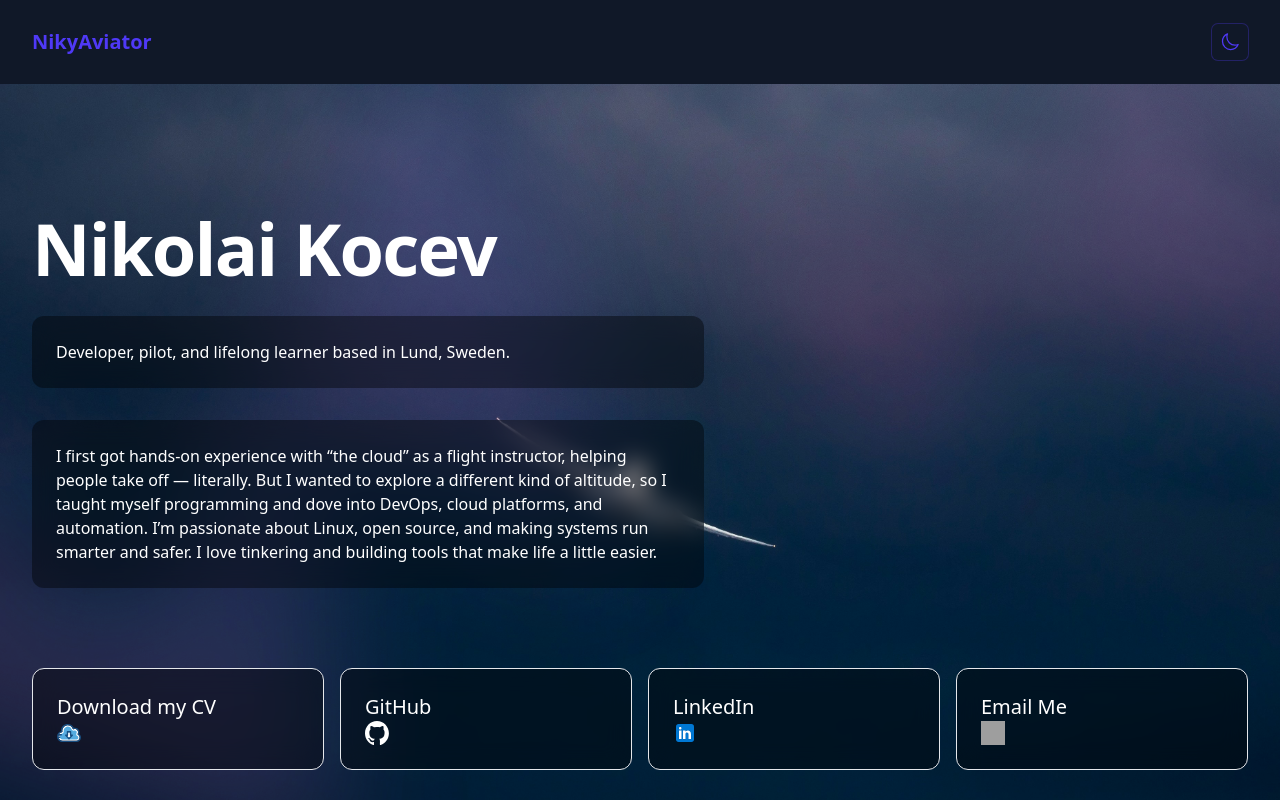
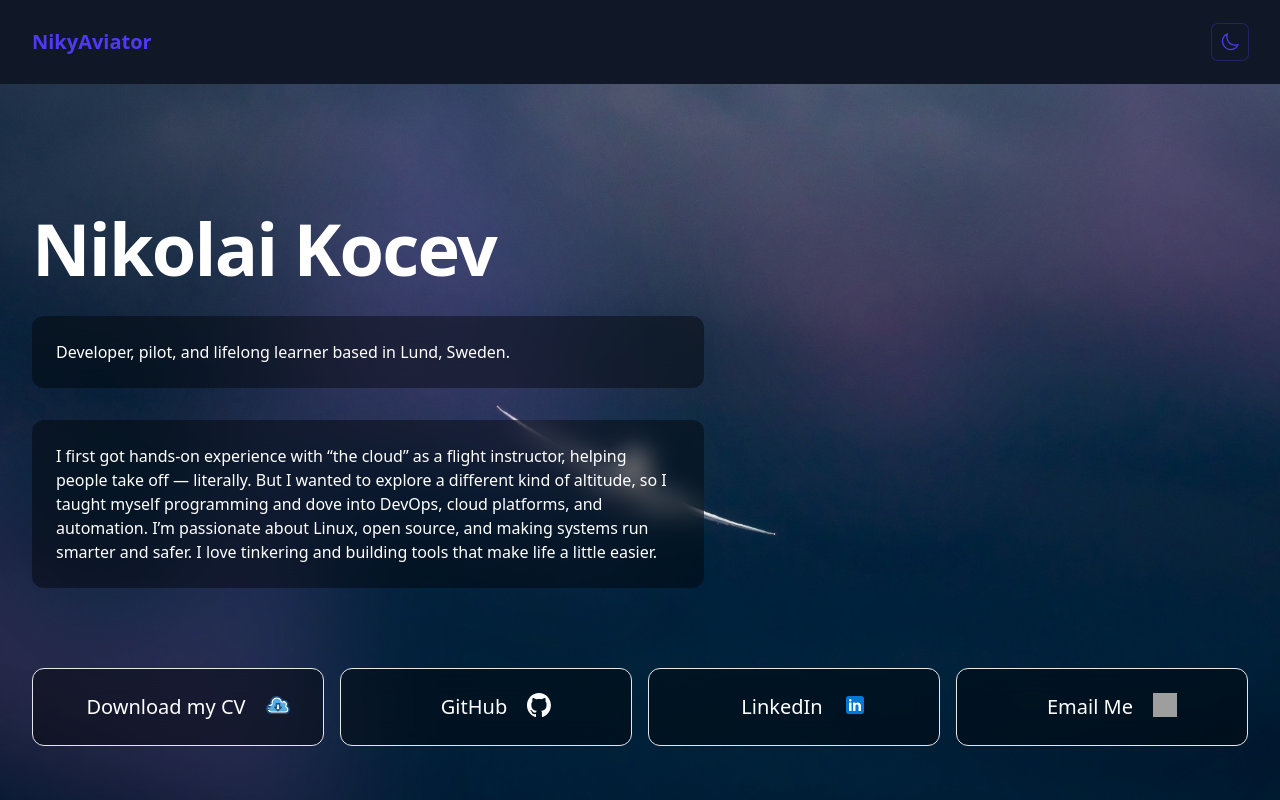
Before and after one commit to NikyAviator/nikolai-kocev-v2, a React (Vite) app in the folder frontend/: page / in a window 1280 px wide. Shown: the top 800 px of the page. Built offline with nearby package versions, Linux system fonts and the light colour scheme; grey boxes are pictures that could not be loaded.

Commit message:
updated btns and readme

```diff
--- a/frontend/src/Components/sections/AboutmeSection.jsx
+++ b/frontend/src/Components/sections/AboutmeSection.jsx
@@ -50,9 +50,9 @@ export default function AboutmeSection() {
             href="/Nikolai-Kocev-CV.pdf"
             target="_blank"
             rel="noopener noreferrer"
-            className="btn-contact text-lg sm:text-xl"
+            className="btn-contact flex flex-row justify-center text-lg sm:text-xl"
           >
-            <span>Download my CV</span>
+            <span className="mx-5">Download my CV</span>
             <img
               src="/svg/download.svg"
               alt="GitHub"
@@ -65,9 +65,9 @@ export default function AboutmeSection() {
             href="https://github.com/NikyAviator"
             target="_blank"
             rel="noopener noreferrer"
-            className="btn-contact text-lg sm:text-xl"
+            className="btn-contact flex flex-row justify-center text-lg sm:text-xl"
           >
-            <span>GitHub</span>
+            <span className="mx-5">GitHub</span>
             <img
               src="/svg/github.svg"
               alt="GitHub"
@@ -80,9 +80,9 @@ export default function AboutmeSection() {
             href="https://www.linkedin.com/in/nikolai-kocev-33799167/"
             target="_blank"
             rel="noopener noreferrer"
-            className="btn-contact text-lg sm:text-xl"
+            className="btn-contact flex flex-row justify-center text-lg sm:text-xl"
           >
-            <span>LinkedIn</span>
+            <span className="mx-5">LinkedIn</span>
             <img
               src="/svg/linkedin.svg"
               alt="LinkedIn"
@@ -93,9 +93,9 @@ export default function AboutmeSection() {
           {/* → Contact (mailto link, with email.svg on the right) */}
           <a
             href="mailto:nikyaviator@gmail.com"
-            className="btn-contact text-lg sm:text-xl"
+            className="btn-contact flex flex-row justify-center text-lg sm:text-xl"
           >
-            <span>Email Me</span>
+            <span className="mx-5">Email Me</span>
             <img
               src="/svg/email.svg"
               alt="Email"
```
Also changed, not shown: 1 other file (tests, documents, lock files or other folders).
